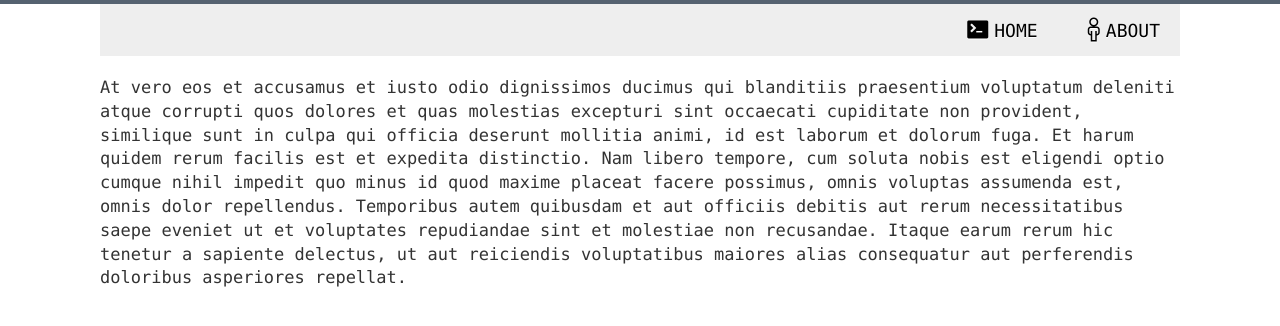
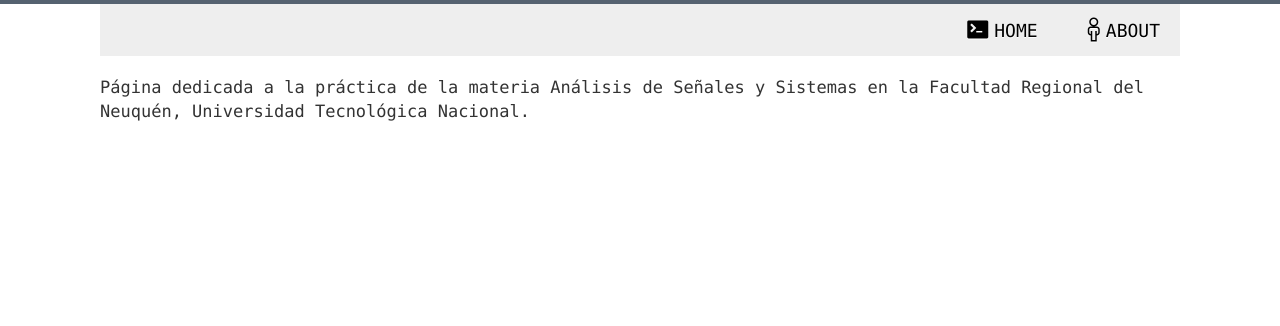
Before and after one commit to 1nv1/UTN-FRN-ASS, a Jekyll site: the page built from about.md, in a window 1280 px wide. Shown: the top 326 px of the page. Built offline with Jekyll 4.4.1, drawn with Linux system fonts in a browser that asks for light colours; Markdown is read by kramdown in place of the engine named in the settings.

Commit message:
Configuraciones

```diff
--- a/_config.yml
+++ b/_config.yml
@@ -3,11 +3,11 @@ description: >
     A simple jekyll theme aimed at programmers who like clean interface to write posts
     and show off some code.
 about: >
-    At vero eos et accusamus et iusto odio dignissimos ducimus qui blanditiis praesentium voluptatum deleniti atque corrupti quos dolores et quas molestias excepturi sint occaecati cupiditate non provident, similique sunt in culpa qui officia deserunt mollitia animi, id est laborum et dolorum fuga. Et harum quidem rerum facilis est et expedita distinctio. Nam libero tempore, cum soluta nobis est eligendi optio cumque nihil impedit quo minus id quod maxime placeat facere possimus, omnis voluptas assumenda est, omnis dolor repellendus. Temporibus autem quibusdam et aut officiis debitis aut rerum necessitatibus saepe eveniet ut et voluptates repudiandae sint et molestiae non recusandae. Itaque earum rerum hic tenetur a sapiente delectus, ut aut reiciendis voluptatibus maiores alias consequatur aut perferendis doloribus asperiores repellat.
+    Página dedicada a la práctica de la materia Análisis de Señales y Sistemas en la Facultad Regional del Neuquén, Universidad Tecnológica Nacional.
 
 master_repo: false
-url: "http://vinitkumar.me/white-paper"
-markdown: kramdown
+url: "https://1nv1.github.io/UTN-FRN-ASS/"
+markdown: markdown
 highlighter: rouge
 
 plugins: ['jekyll-paginate', 'jekyll-gist']
```
